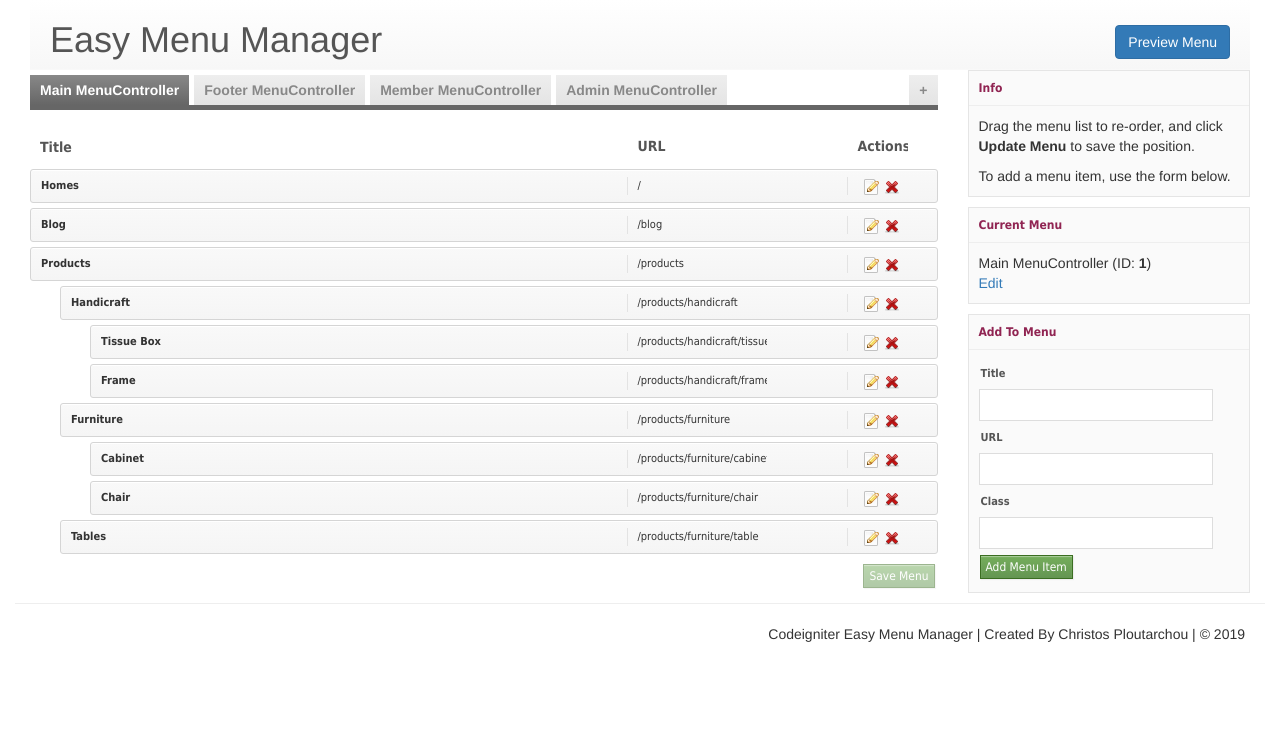
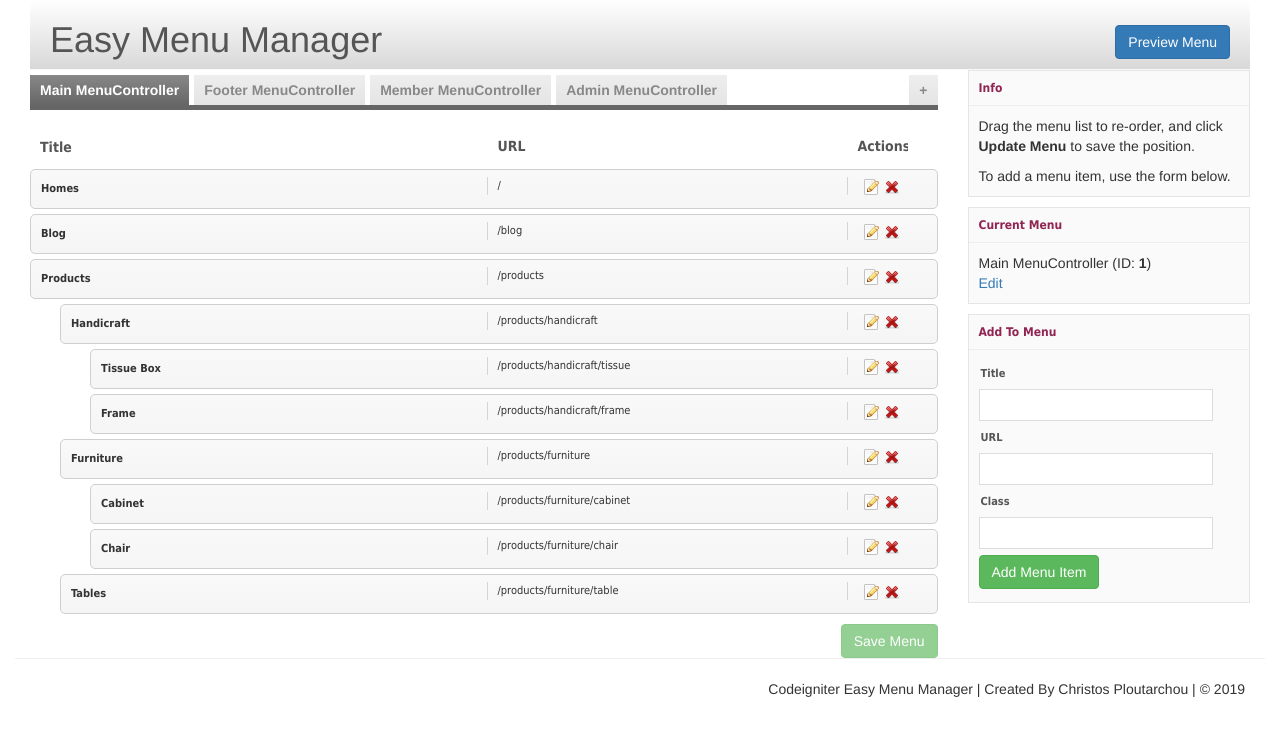
Before and after one commit to ProDante20805/CI-Menu-Manager, a CodeIgniter app: page / in a window 1280 px wide. Shown: the top 736 px of the page. Run offline with CodeIgniter, Linux system fonts and the light colour scheme; data comes from the database, SQL or seed files in the repository; some libraries are stand-ins or nearby versions.

Commit message:
update sortable table css

```diff
--- a/application/controllers/Menu.php
+++ b/application/controllers/Menu.php
@@ -25,7 +25,7 @@ class Menu extends CI_Controller
         if ($menu) {
             foreach ($menu as $row) {
                 $this->add_row(
-                    $row->id, $row->parent_id, ' id="menu-' . $row->id . '" class="sortable"', $this->get_label($row)
+                    $row->id, $row->parent_id, ' id="menu-' . $row->id . '" class="sortable "', $this->get_label($row)
                 );
             }
 
--- a/application/views/menu.php
+++ b/application/views/menu.php
@@ -37,7 +37,8 @@
                             </div>
                             <?php echo $menu_ul; ?>
                             <div id="ns-footer">
-                                <button type="submit" class="button green small" id="btn-save-menu">Save Menu</button>
+                                <button type="submit" class="btn btn-default btn-success" id="btn-save-menu">Save
+                                    Menu</button>
                             </div>
                         </form>
                     </div>
@@ -81,7 +82,7 @@
                                     </p>
                                     <p class="buttons">
                                         <input type="hidden" name="group_id" value="<?php echo $group_id; ?>">
-                                        <button id="add-menu" type="submit" class="button green small">Add Menu Item
+                                        <button id="add-menu" type="submit" class="btn btn-success ">Add Menu Item
                                         </button>
                                     </p>
                                 </form>
--- a/assets/css/style.css
+++ b/assets/css/style.css
@@ -66,9 +66,9 @@ img[align="right"], img.alignright {
 header {
 	height: 70px;
 	background: #f9f9f9;
-	background: -webkit-gradient(linear, 0 0, 0 bottom, from(#fff), to(#f7f7f7));
-	background: -moz-linear-gradient(#fff, #f7f7f7);
-	background: linear-gradient(#fff, #f7f7f7);
+	background: -webkit-gradient(linear, 0 0, 0 bottom, from(#fff), to(#d8d8d8));
+	background: -moz-linear-gradient(#fff, #d8d8d8);
+	background: linear-gradient(#fff, #d8d8d8);
 	border-bottom: 1px solid #f9f9f9;
 	position: relative;
 }
@@ -175,7 +175,7 @@ a.button:hover {
 	color: #444;
 	text-shadow: 1px 1px 0 #fff;
 	border: 1px solid #999;
-	background: #f7f7f7;
+	background: #d8d8d8;
 	background: -webkit-gradient(linear, 0 0, 0 bottom, from(#fff), to(#eee));
 	background: -moz-linear-gradient(#fff, #eee);
 	background: linear-gradient(#fff, #eee);
@@ -343,22 +343,17 @@ ul#menu-group li.current a {
 .ns-row {
 	font: 11px Tahoma, sans-serif;
 	line-height: 18px;
-	padding: 7px 10px;
-	border: 1px solid #d5d5d5;
-	background: #f7f7f7;
+	padding: 10px;
+	border-radius: 5px;
+	border: 1px solid #cfcfcf;
 	background: -webkit-gradient(linear, 0 0, 0 bottom, from(#f9f9f9), to(#f5f5f5));
 	background: -moz-linear-gradient(#f9f9f9, #f5f5f5);
 	background: linear-gradient(#f9f9f9, #f5f5f5);
-	-webkit-border-radius: 3px;
-	-moz-border-radius: 3px;
-	border-radius: 3px;
-	-webkit-box-shadow: inset 0 1px 0 #fff;
-	-moz-box-shadow: inset 0 1px 0 #fff;
-	box-shadow: inset 0 1px 0 #fff;
+
 	position: relative;
 }
 .ns-row div {
-	border-left: 1px solid #e3e3e3;
+	border-left: 1px solid #d5d5d5;
 	height: 18px;
 	overflow: hidden;
 	position: absolute;
@@ -381,8 +376,8 @@ div.ns-title {
 	right: 60px;
 }
 .ns-url {
-	width: 140px;
-	right: 170px;
+	width: 150px;
+	right: 300px;
 }
 .actions a {
 	margin-left: 5px;
```
